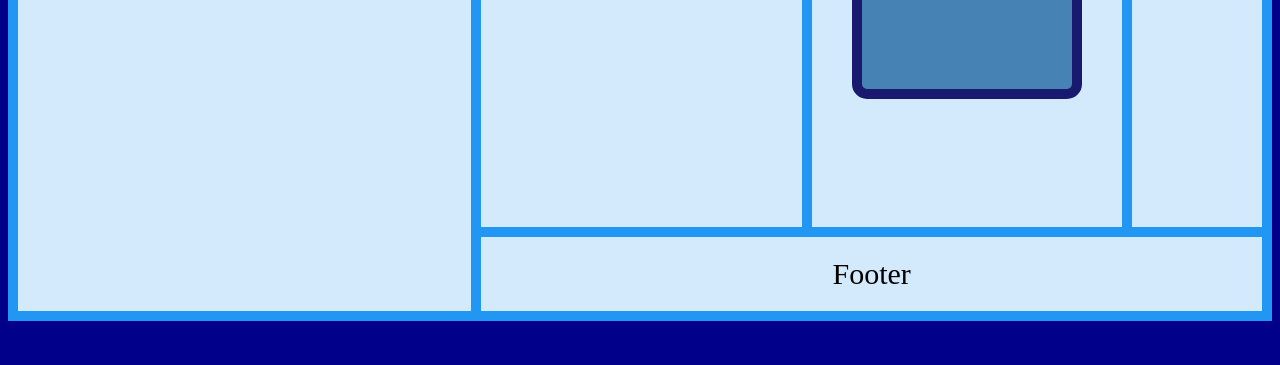
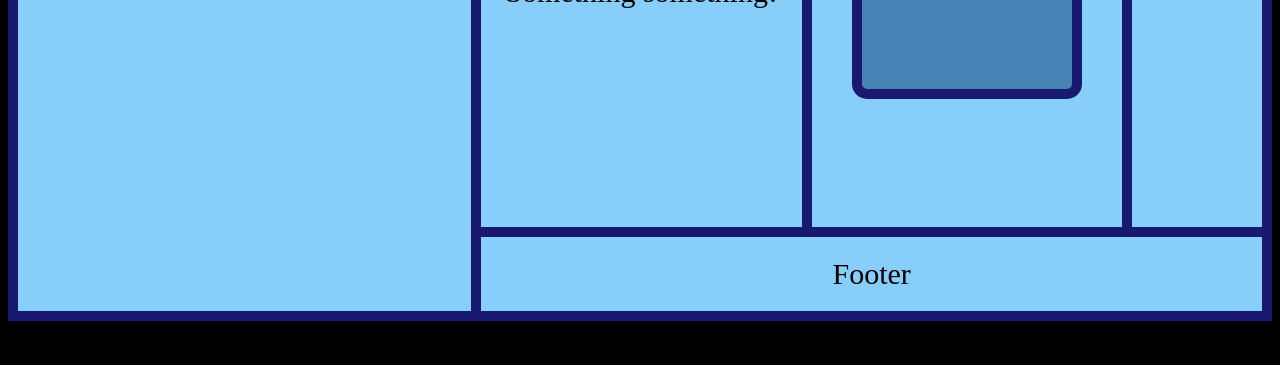
Before and after one commit to MercantecData/portfolio-TobiasBreinhild, a plain HTML site: page docs/index.html in a window 1280 px wide. Shown: the part 582-947 px from the top of the page. Drawn offline with Linux system fonts and the light colour scheme.

Commit message:
Some small changes to some stuff

```diff
--- a/docs/index.html
+++ b/docs/index.html
@@ -3,9 +3,7 @@
 <script src="my_script.js"></script>
 
 <!--
-<a href="https://www.youtube.com/watch?v=dQw4w9WgXcQ">Click here to find answers!</a>
-<br>
-<br>
+
 -->
 
 <div class="grid-container">
@@ -14,6 +12,7 @@
         <h2>New site, who dis?!</h2>
     </div>
     <div class="item2">
+        <br>
         <a href="https://www.google.dk/search?q=42&sxsrf=ACYBGNR_rs70gBduKcc02CdHpO8nJ6L_Cg:1573478800939&source=lnms&tbm=isch&sa=X&ved=0ahUKEwjAgPenoeLlAhVJZVAKHd6cD2AQ_AUIEigB&biw=1536&bih=754"
         >Click here to find answers!</a>
         <br>
@@ -21,12 +20,19 @@
         <a href="https://www.mercantec.dk">Click here to go to Mercantecs website!</a>
         <br>
         <br>
+        <a href="https://www.youtube.com/watch?v=dQw4w9WgXcQ">A very good song!</a>
+        <br>
+        <br>
     </div>
-    <div class="item3"><img src="images/me.jpg">
+    <div class="item3">
+        <img class="me" src="images/me.jpg">
+        <br>
         <br>
         I like to play video games!
         <br>
+        <br>
         I like programming!
+        <br>
         <br>
         Something something!
         <br>
--- a/docs/style.css
+++ b/docs/style.css
@@ -1,8 +1,8 @@
 body {
-    background-color: darkblue;
+    background-color: black;
 }
 
-img {
+.me {
     width: 40px;
 }
 
@@ -43,12 +43,12 @@ img {
     'menu left left middle middle right right'
     'menu footer footer footer footer footer footer';
   grid-gap: 10px;
-  background-color: #2196F3;
+  background-color: midnightblue;
   padding: 10px;
 }
 
 .grid-container > div {
-  background-color: rgba(255, 255, 255, 0.8);
+  background-color: lightskyblue;
   text-align: center;
   padding: 20px 0;
   font-size: 30px;
```
